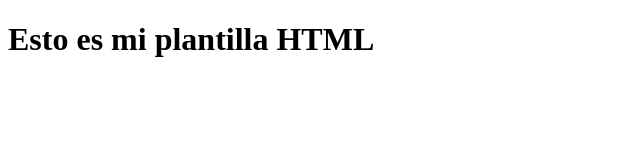
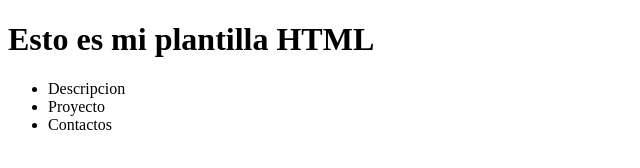
Before and after one commit to crraroldan/PROYECTO-CSS, a plain HTML site: page index.html in a window 1280 px wide. Shown: the whole page, without its empty margins (0-640 px from the left). Drawn offline with Linux system fonts and the light colour scheme.

Commit message:
Añadir listado de navegacion

```diff
--- a/index.html
+++ b/index.html
@@ -11,6 +11,13 @@
 
 <h1>Esto es mi plantilla HTML</h1>
 
+<ul>
+    <li>Descripcion</li>
+    <li>Proyecto</li>
+    <li>Contactos</li>
+
+</ul>
+
 
 
 
```
